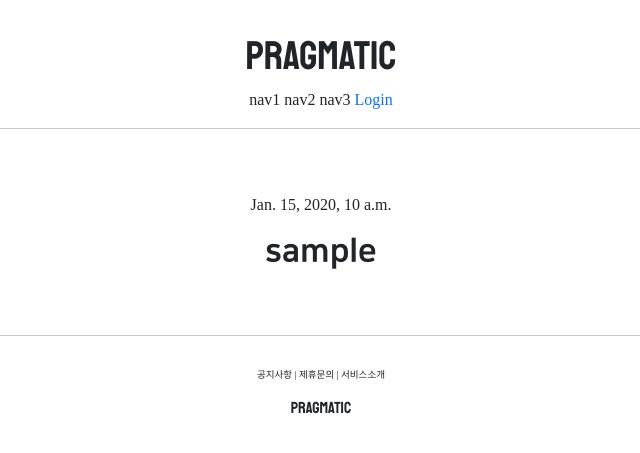
After one commit to biezz0210/pragmatic, a Django app: page /account/detail/1 in a window 1280 px wide. The commit adds this page. Shown: the top 453 px of the page, without its empty margins (319-959 px from the left). Run offline with Django 3.2, Linux system fonts and the light colour scheme; tables that the repository leaves empty hold one stand-in row (values such as "Sample post"); some libraries are stand-ins or nearby versions; some web fonts are replaced.

Commit message:
django course 24 commit

```diff
--- /dev/null
+++ b/accountapp/templates/accountapp/detail.html
@@ -0,0 +1,16 @@
+{% extends 'base.html' %}
+
+{% block content %}
+
+<div>
+    <div style="text-align: center; max-width: 500px; margin: 4rem auto;">
+        <p>
+            {{ target_user.date_joined }}
+        </p>
+        <h2 style="font-family: 'NanumSquareOTF_acEB';">
+            {{ target_user.username }}
+        </h2>
+    </div>
+</div>
+
+{% endblock %}
--- a/accountapp/urls.py
+++ b/accountapp/urls.py
@@ -1,13 +1,16 @@
 from django.urls import path
-from accountapp.views import hello_world, AccountCreateView
+from accountapp.views import hello_world, AccountCreateView, AccountDetailView
 from django.contrib.auth.views import LoginView, LogoutView
 
 app_name = "accountapp"
 
 urlpatterns = [
     path('hello_world/', hello_world, name='hello_world'),
+
     # class는 as_view()를 붙여줘야함
     path('login/', LoginView.as_view(template_name='accountapp/login.html'), name='login'),
     path('logout/', LogoutView.as_view(), name='logout'),
+
     path('create/', AccountCreateView.as_view(), name='create'),
+    path('detail/<int:pk>', AccountDetailView.as_view(), name='detail'),
 ]
--- a/accountapp/views.py
+++ b/accountapp/views.py
@@ -2,7 +2,7 @@ from django.shortcuts import render
 from django.http import HttpResponse, HttpResponseRedirect
 from accountapp.models import HelloWorld
 from django.urls import reverse, reverse_lazy
-from django.views.generic import CreateView
+from django.views.generic import CreateView, DetailView
 from django.contrib.auth.models import User
 from django.contrib.auth.forms import UserCreationForm
 
@@ -31,3 +31,9 @@ class AccountCreateView(CreateView):
     # reverse는 def, reverse_lazy는 class에서 사용
     success_url = reverse_lazy('accountapp:hello_world')
     template_name = 'accountapp/create.html'
+
+
+class AccountDetailView(DetailView):
+    model = User
+    context_object_name = 'target_user'
+    template_name = 'accountapp/detail.html'
--- a/static/base.css
+++ b/static/base.css
@@ -14,4 +14,5 @@
 .pragmatic_header {
     text-align: center;
     margin-top: 2rem;
+    text-decoration: none;
 }
--- a/templates/header.html
+++ b/templates/header.html
@@ -3,16 +3,19 @@
         <h1 class="pragmatic_logo">Pragmatic</h1>
     </div>
     <div>
-        <span>nav1</span>
-        <span>nav2</span>
-        <span>nav3</span>
+        <span>nav1 </span>
+        <span>nav2 </span>
+        <span>nav3 </span>
         {% if not user.is_authenticated %}
-        <a href="{% url 'accountapp:login' %}?next={{ request.path }}">
-            <span>Login</span>
+        <a href="{% url 'accountapp:login' %}?next={{ request.path }}" style="text-decoration: none;">
+            <span>Login </span>
         </a>
         {% else %}
-        <a href="{% url 'accountapp:logout' %}?next={{ request.path }}">
-            <span>Logout</span>
+        <a href="{% url 'accountapp:detail' pk=user.pk %}" style="text-decoration: none;">
+            <span>MyPage </span>
+        </a>
+        <a href="{% url 'accountapp:logout' %}?next={{ request.path }}" style="text-decoration: none;">
+            <span>Logout </span>
         </a>
         {% endif %}
     </div>
```
